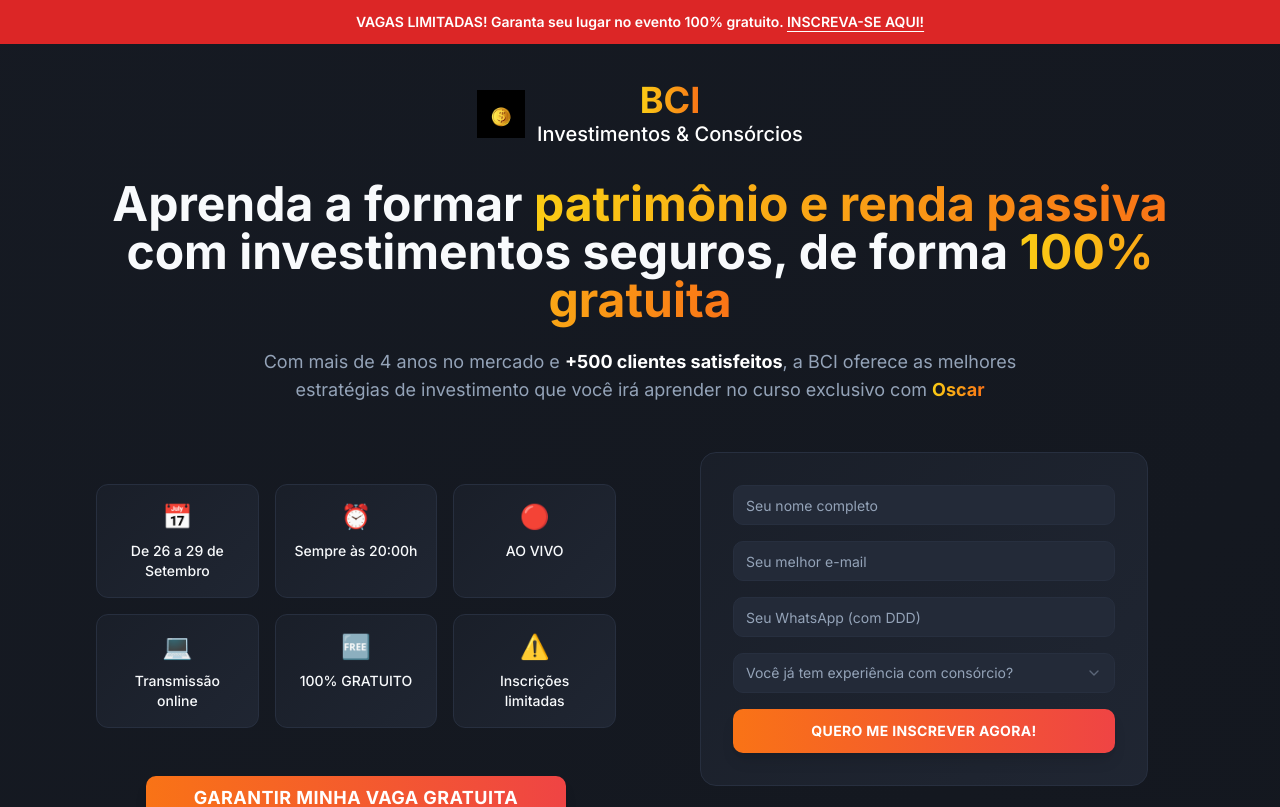
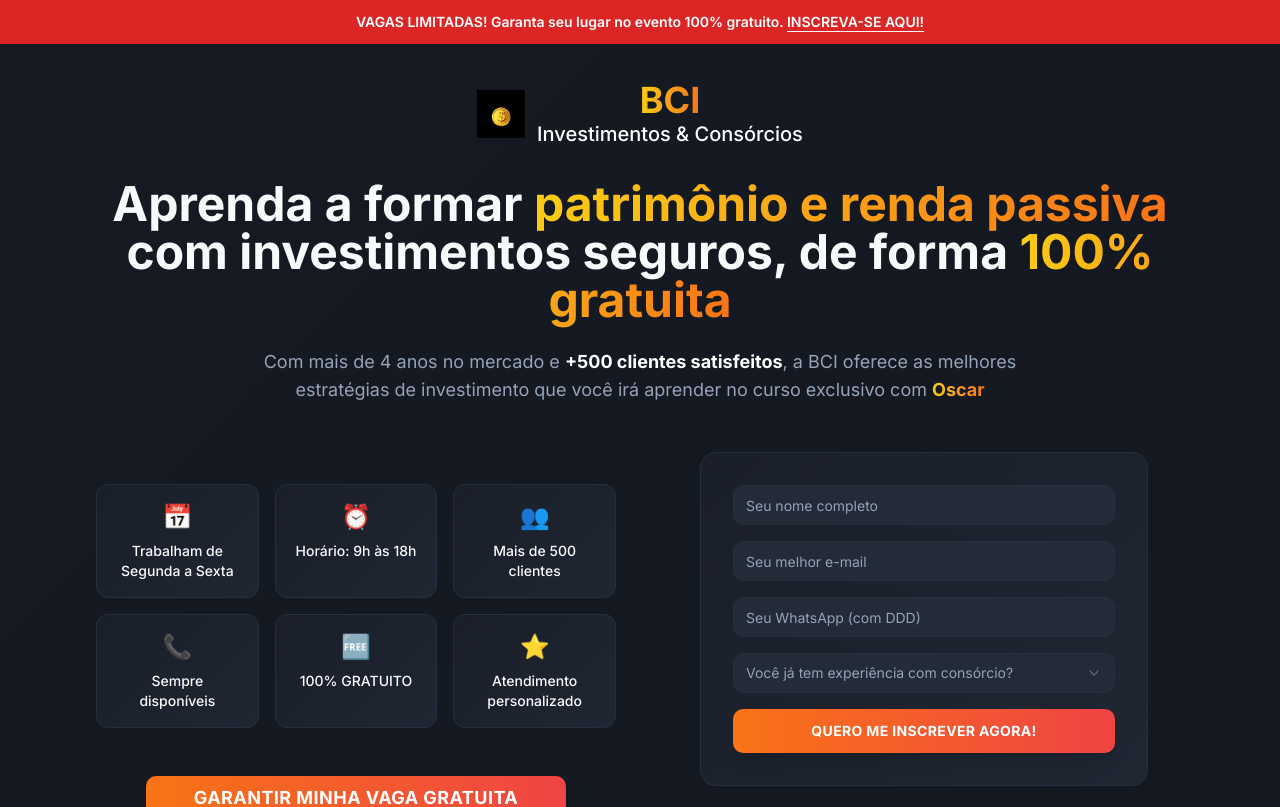
Before and after one commit to dhqdev/site-ox-cash, a React (Vite) app: page / in a window 1280 px wide. Shown: the top 807 px of the page. Built offline with nearby package versions, Linux system fonts and the light colour scheme; the HTML template or start-up script is replaced by a standard one.

Commit message:
Update event info cards

```diff
--- a/src/components/EventInfo.tsx
+++ b/src/components/EventInfo.tsx
@@ -1,11 +1,11 @@
 const EventInfo = () => {
   const eventDetails = [
-    { label: "De 26 a 29 de Setembro", icon: "📅" },
-    { label: "Sempre às 20:00h", icon: "⏰" },
-    { label: "AO VIVO", icon: "🔴" },
-    { label: "Transmissão online", icon: "💻" },
+    { label: "Trabalham de Segunda a Sexta", icon: "📅" },
+    { label: "Horário: 9h às 18h", icon: "⏰" },
+    { label: "Mais de 500 clientes", icon: "👥" },
+    { label: "Sempre disponíveis", icon: "📞" },
     { label: "100% GRATUITO", icon: "🆓" },
-    { label: "Inscrições limitadas", icon: "⚠️" }
+    { label: "Atendimento personalizado", icon: "⭐" }
   ];
 
   return (
```
